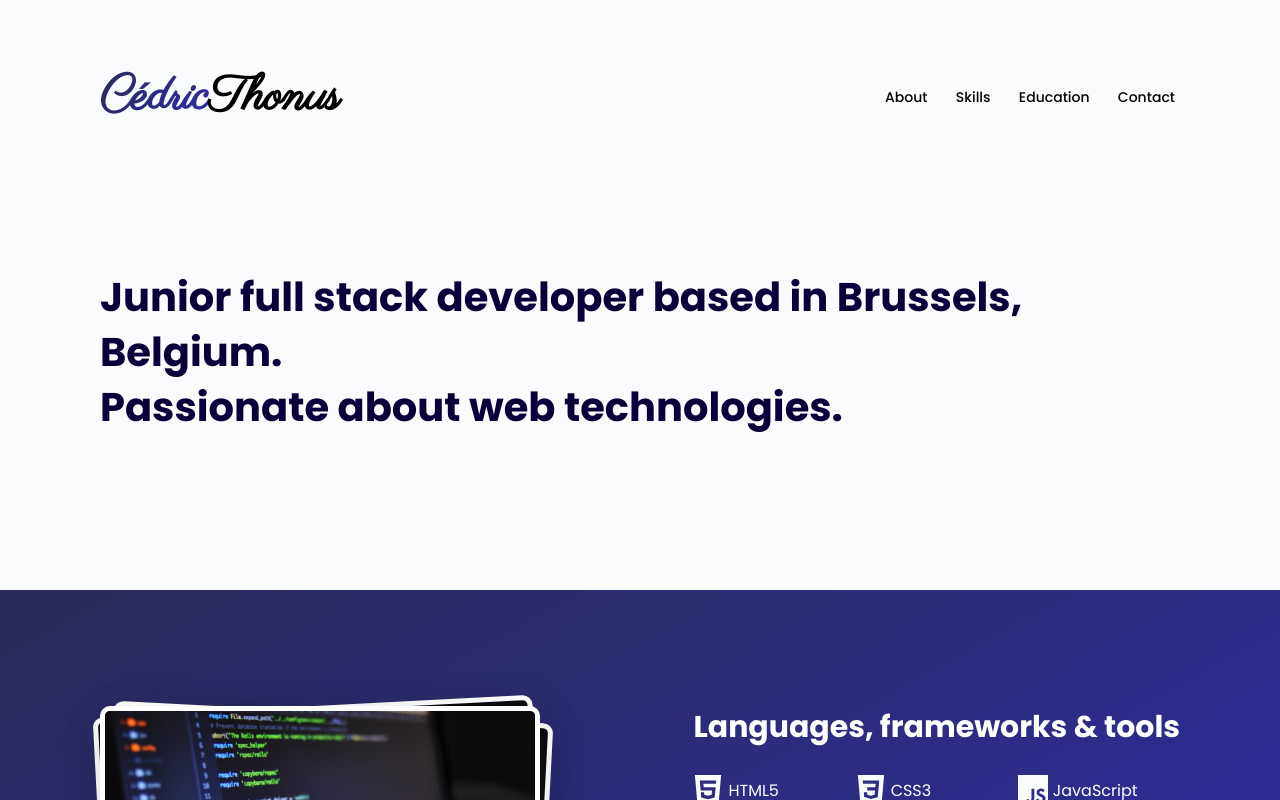
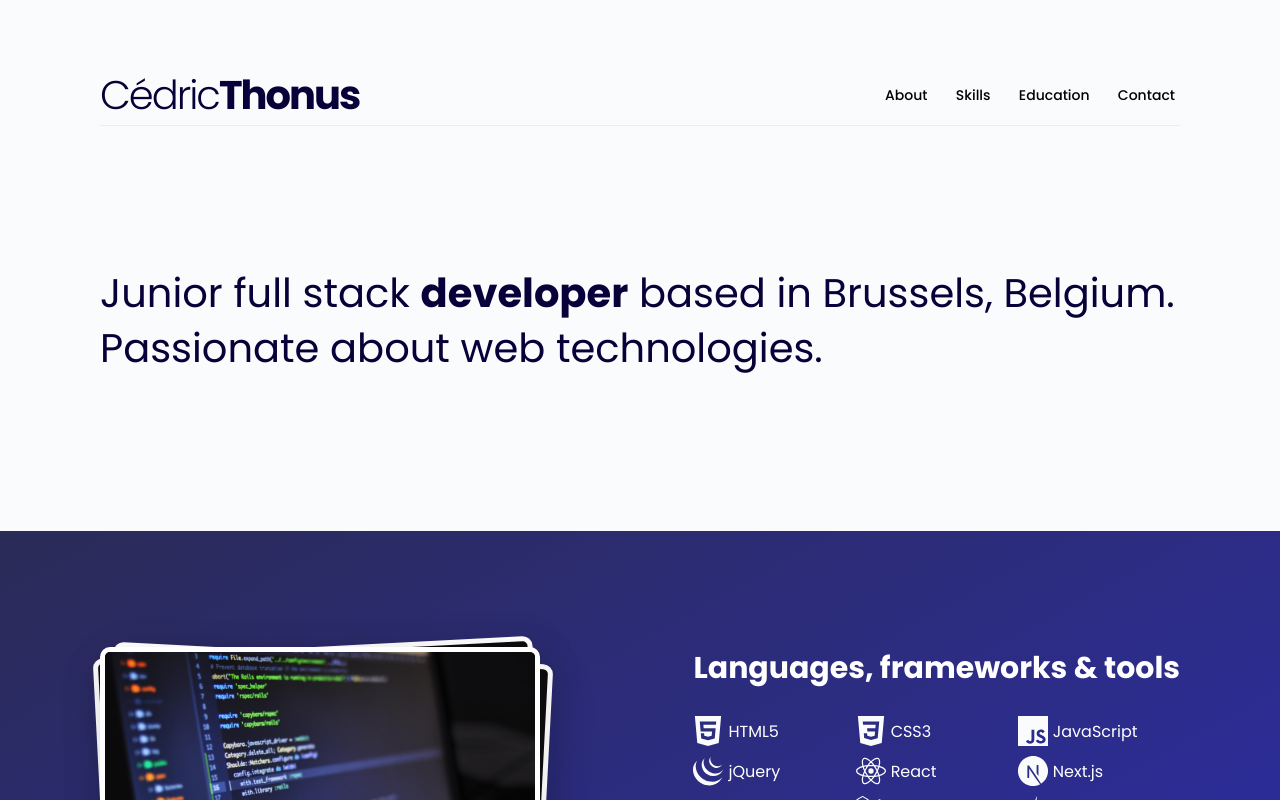
Before and after one commit to cedreams/portfolio, a Next.js app: page / in a window 1280 px wide. Shown: the top 800 px of the page. Built offline with nearby package versions, Linux system fonts and the light colour scheme.

Commit message:
refactor: little update of the style of multiple elements

```diff
--- a/src/components/About.tsx
+++ b/src/components/About.tsx
@@ -1,7 +1,7 @@
 export default function About() {
     return (
-        <div className="about-content title">
-                    Junior full stack developer based in Brussels, Belgium.<br />
+        <div className="about-content">
+                    Junior full stack <span className="title">developer</span> based in Brussels, Belgium.<br />
                     Passionate about web technologies.
         </div>
     );
--- a/src/styles/global.css
+++ b/src/styles/global.css
@@ -3,8 +3,7 @@
 @font-face {
     font-family: "Parisienne";
     src: url("fonts/Parisienne-Regular.ttf");
-  }
-
+}
 
 body,html {
     padding: 0;
@@ -22,14 +21,17 @@ body,html {
 .logo {
     display: flex;
     font-weight: 700;
-    font-size: 3em;
-    font-family: 'Parisienne';
+    font-size: 2.5em;
+    letter-spacing: -2px;
+    color: #080038;
 }
 
 .gradient-name {
-    background: -webkit-gradient(linear, left top, right bottom, from(#2b2b58), to(#2d2dab));
+    /*background: -webkit-gradient(linear, left top, right bottom, from(#2b2b58), to(#2d2dab));
     -webkit-background-clip: text;
     -webkit-text-fill-color: transparent;
+    */
+    font-weight: 100;
 }
 
 .title {
@@ -78,6 +80,7 @@ body,html {
     flex-direction: row;
     justify-content: space-between;
     margin-top: 50px;
+    border-bottom: 1px solid #ececec;
 }
 
 .about-content {
@@ -85,6 +88,7 @@ body,html {
     max-width: 1080px;
     color: #080038;
     line-height: 55px;
+    font-size: 40px;
 }
 
 .education-content {
@@ -244,10 +248,12 @@ body,html {
         margin: 80px auto;
         color: #080038;
         line-height: 31px;
+        font-size: 25px;
     }
 
     .menu-content {
         flex-direction: column;
+        border-bottom: none;
     }
 
     .skills-content-image {
```
